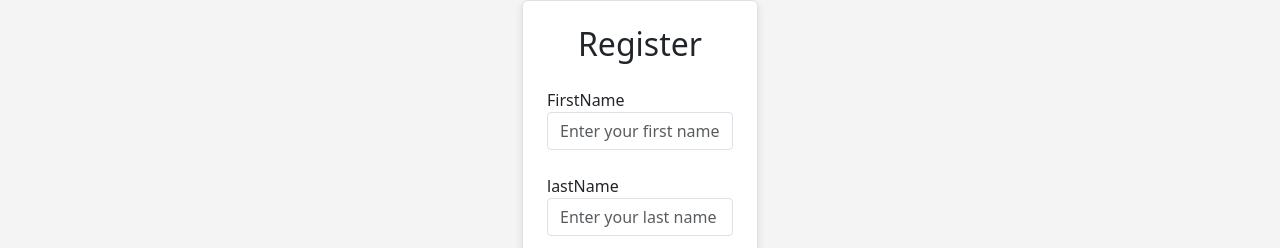
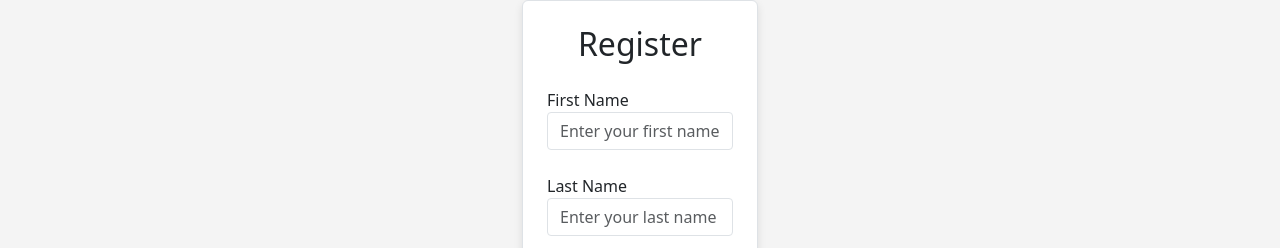
Before and after one commit to majorgowan/fullstack-capstone-project, a React (Create React App) app in the folder giftlink-frontend/: page /app/register in a window 1280 px wide. Shown: the part 138-386 px from the top of the page. Built offline with nearby package versions, Linux system fonts and the light colour scheme; no server answers.

Commit message:
fixing minor look-and-feel details

```diff
--- a/giftlink-frontend/src/components/LoginPage/LoginPage.js
+++ b/giftlink-frontend/src/components/LoginPage/LoginPage.js
@@ -58,7 +58,7 @@ function LoginPage() {
             //Step 2: Task 5
             document.getElementById("email").value="";
             document.getElementById("password").value="";
-            setIncorrect("Wrong password. Try again.");
+            setIncorrect("Wrong email or password. Try again.");
             setTimeout(() => {
                 setIncorrect("");
             }, 2000);
--- a/giftlink-frontend/src/components/RegisterPage/RegisterPage.js
+++ b/giftlink-frontend/src/components/RegisterPage/RegisterPage.js
@@ -72,7 +72,7 @@ function RegisterPage() {
                         {/* insert code here to create input elements for all the variables - firstName, lastName, email, password */}
 
                         <div className="mb-4">
-                            <label htmlFor="firstName" className="form label"> FirstName</label><br/>
+                            <label htmlFor="firstName" className="form label"> First Name</label><br/>
                             <input
                                 id="firstName"
                                 type="text"
@@ -83,7 +83,7 @@ function RegisterPage() {
                             />
                         </div>
                         <div className="mb-4">
-                            <label htmlFor="lastName" className="form label"> lastName</label><br/>
+                            <label htmlFor="lastName" className="form label"> Last Name</label><br/>
                             <input
                                 id="lastName"
                                 type="text"
```
